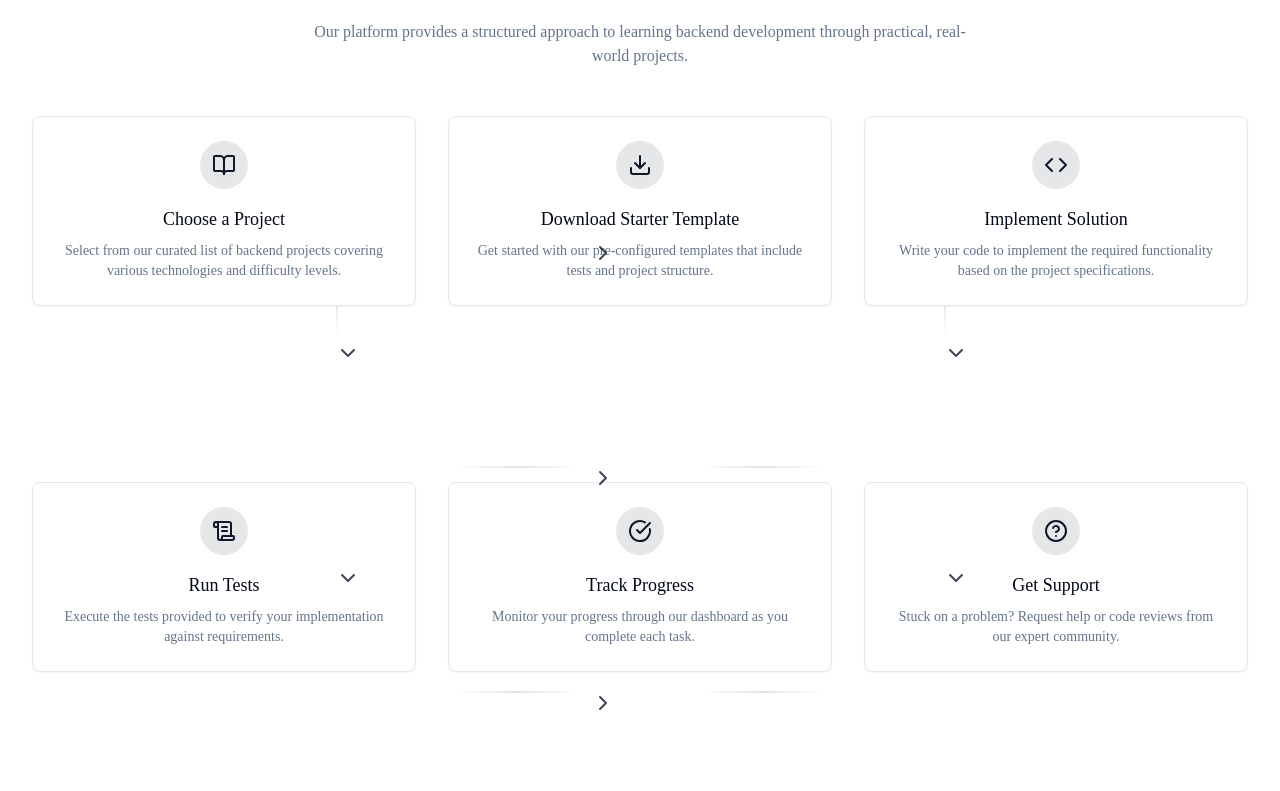
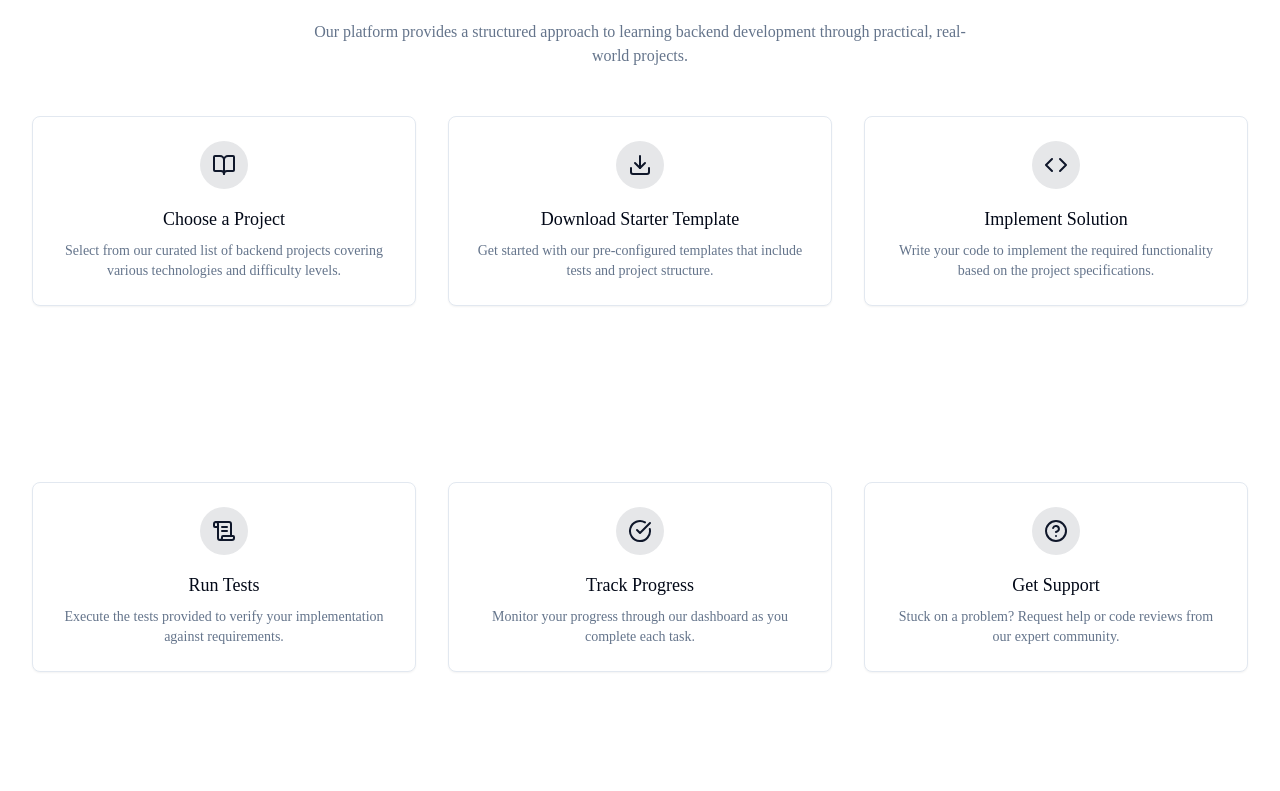
Before and after one commit to 404skill/404skill.github.io, a React (Vite) app: page / in a window 1280 px wide. Shown: the part 1289-2080 px from the top of the page. Built offline with nearby package versions, Linux system fonts and the light colour scheme.

Commit message:
Remove flow arrows and improve UI
- Removed flow arrows from the index page.
- Fixed the "Start Project" button to not automatically change task statuses.
- Added minor UI improvements with colors and animations.

```diff
--- a/src/components/FlowArrows.tsx
+++ b/src/components/FlowArrows.tsx
@@ -1,54 +1,8 @@
 
 import React from 'react';
-import { ChevronRight, ChevronDown } from 'lucide-react';
 
 const FlowArrows = () => {
-  return (
-    <>
-      {/* Horizontal arrows between cards */}
-      <div className="flow-arrow" style={{ top: '125px', left: '46%' }}>
-        <ChevronRight className="flow-arrow-right" />
-      </div>
-      <div className="flow-arrow" style={{ top: '350px', left: '46%' }}>
-        <ChevronRight className="flow-arrow-right" />
-      </div>
-      <div className="flow-arrow" style={{ top: '575px', left: '46%' }}>
-        <ChevronRight className="flow-arrow-right" />
-      </div>
-
-      {/* Vertical arrows between rows */}
-      <div className="flow-arrow" style={{ top: '225px', left: '25%' }}>
-        <ChevronDown className="flow-arrow-down" />
-      </div>
-      <div className="flow-arrow" style={{ top: '225px', left: '75%' }}>
-        <ChevronDown className="flow-arrow-down" />
-      </div>
-      <div className="flow-arrow" style={{ top: '450px', left: '25%' }}>
-        <ChevronDown className="flow-arrow-down" />
-      </div>
-      <div className="flow-arrow" style={{ top: '450px', left: '75%' }}>
-        <ChevronDown className="flow-arrow-down" />
-      </div>
-
-      {/* Connection lines */}
-      <div className="hidden md:block absolute inset-0 pointer-events-none overflow-hidden">
-        {/* Horizontal connection lines */}
-        <div className="absolute h-0.5 bg-gradient-to-r from-primary/0 via-primary/20 to-primary/0 w-[10%] top-[125px] left-[35%] opacity-60"></div>
-        <div className="absolute h-0.5 bg-gradient-to-r from-primary/0 via-primary/20 to-primary/0 w-[10%] top-[350px] left-[35%] opacity-60"></div>
-        <div className="absolute h-0.5 bg-gradient-to-r from-primary/0 via-primary/20 to-primary/0 w-[10%] top-[575px] left-[35%] opacity-60"></div>
-
-        <div className="absolute h-0.5 bg-gradient-to-r from-primary/0 via-primary/20 to-primary/0 w-[10%] top-[125px] left-[55%] opacity-60"></div>
-        <div className="absolute h-0.5 bg-gradient-to-r from-primary/0 via-primary/20 to-primary/0 w-[10%] top-[350px] left-[55%] opacity-60"></div>
-        <div className="absolute h-0.5 bg-gradient-to-r from-primary/0 via-primary/20 to-primary/0 w-[10%] top-[575px] left-[55%] opacity-60"></div>
-
-        {/* Vertical connection lines */}
-        <div className="absolute w-0.5 bg-gradient-to-b from-primary/0 via-primary/20 to-primary/0 h-[10%] top-[150px] left-[25%] opacity-60"></div>
-        <div className="absolute w-0.5 bg-gradient-to-b from-primary/0 via-primary/20 to-primary/0 h-[10%] top-[150px] left-[75%] opacity-60"></div>
-        <div className="absolute w-0.5 bg-gradient-to-b from-primary/0 via-primary/20 to-primary/0 h-[10%] top-[375px] left-[25%] opacity-60"></div>
-        <div className="absolute w-0.5 bg-gradient-to-b from-primary/0 via-primary/20 to-primary/0 h-[10%] top-[375px] left-[75%] opacity-60"></div>
-      </div>
-    </>
-  );
+  return null;
 };
 
 export default FlowArrows;
--- a/src/components/ProjectCard.tsx
+++ b/src/components/ProjectCard.tsx
@@ -15,8 +15,8 @@ interface ProjectCardProps {
 
 const ProjectCard = ({ project, userId, inProgress = false, completion = 0 }: ProjectCardProps) => {
   return (
-    <Card className="overflow-hidden transition-all hover:shadow-md hover:border-primary/50 flex flex-col h-full">
-      <CardHeader className="pb-2">
+    <Card className="overflow-hidden transition-all duration-300 hover:shadow-md hover:border-primary/50 hover:translate-y-[-4px] flex flex-col h-full animate-fade-in">
+      <CardHeader className="pb-2 bg-gradient-to-r from-slate-50 to-white">
         <div className="flex justify-between items-start">
           <CardTitle className="text-lg">{project.title}</CardTitle>
           <Badge
@@ -35,7 +35,7 @@ const ProjectCard = ({ project, userId, inProgress = false, completion = 0 }: Pr
         <p className="text-muted-foreground text-sm mb-4">{project.description}</p>
         <div className="flex flex-wrap gap-2 mb-4">
           {project.technologies.map((tech) => (
-            <Badge key={tech} variant="secondary" className="text-xs">
+            <Badge key={tech} variant="secondary" className="text-xs hover:bg-secondary/80 transition-colors">
               {tech}
             </Badge>
           ))}
@@ -51,28 +51,28 @@ const ProjectCard = ({ project, userId, inProgress = false, completion = 0 }: Pr
             </div>
             <div className="w-full bg-muted rounded-full h-1.5">
               <div
-                className="bg-primary h-1.5 rounded-full"
+                className="bg-gradient-to-r from-blue-400 to-purple-500 h-1.5 rounded-full transition-all duration-500 ease-out"
                 style={{ width: `${completion}%` }}
               />
             </div>
           </div>
         )}
       </CardContent>
-      <CardFooter className="pt-4 mt-auto">
+      <CardFooter className="pt-4 mt-auto bg-gradient-to-r from-white to-slate-50">
         <Link to={`/projects/${project.id}`} className="w-full">
           <Button
             variant={inProgress ? "secondary" : "default"}
-            className="w-full"
+            className="w-full transition-all duration-300 hover:shadow"
           >
             {inProgress ? (
               <>
                 <span>Continue</span>
-                <ArrowRight className="ml-2 h-4 w-4" />
+                <ArrowRight className="ml-2 h-4 w-4 transition-transform duration-300 group-hover:translate-x-1" />
               </>
             ) : (
               <>
                 <span>Start Project</span>
-                <ArrowRight className="ml-2 h-4 w-4" />
+                <ArrowRight className="ml-2 h-4 w-4 transition-transform duration-300 group-hover:translate-x-1" />
               </>
             )}
           </Button>
--- a/src/index.css
+++ b/src/index.css
@@ -1,3 +1,4 @@
+
 @tailwind base;
 @tailwind components;
 @tailwind utilities;
@@ -110,33 +111,30 @@
   @apply transition-transform duration-200 hover:scale-105;
 }
 
-/* Flow Arrows */
-.flow-arrow {
-  @apply absolute z-10 hidden md:flex items-center justify-center;
-  pointer-events: none;
+/* Project card styles */
+.pill-easy {
+  @apply bg-green-50 text-green-600 border-green-200 hover:bg-green-100 transition-colors;
 }
 
-.flow-arrow-right {
-  @apply h-6 w-6 text-primary;
-  animation: arrowPulse 2s ease-in-out infinite;
+.pill-medium {
+  @apply bg-blue-50 text-blue-600 border-blue-200 hover:bg-blue-100 transition-colors;
 }
 
-.flow-arrow-down {
-  @apply h-6 w-6 text-primary;
-  animation: arrowPulse 2s ease-in-out infinite;
+.pill-hard {
+  @apply bg-purple-50 text-purple-600 border-purple-200 hover:bg-purple-100 transition-colors;
 }
 
-@keyframes arrowPulse {
-  0%, 100% {
-    opacity: 0.8;
-    transform: scale(1);
-  }
-  50% {
-    opacity: 1;
-    transform: scale(1.2);
-  }
+/* Dashboard cards hover effect */
+.dashboard-card {
+  @apply transition-all duration-300 hover:shadow-lg hover:translate-y-[-2px];
 }
 
+/* Featured section background */
+.featured-bg {
+  background: linear-gradient(135deg, #f6f8ff 0%, #f0f4ff 100%);
+}
+
+/* Flow container (keeping the container style but removing arrow styles) */
 .flow-container {
   @apply relative min-h-[600px] md:min-h-[700px];
 }
```
